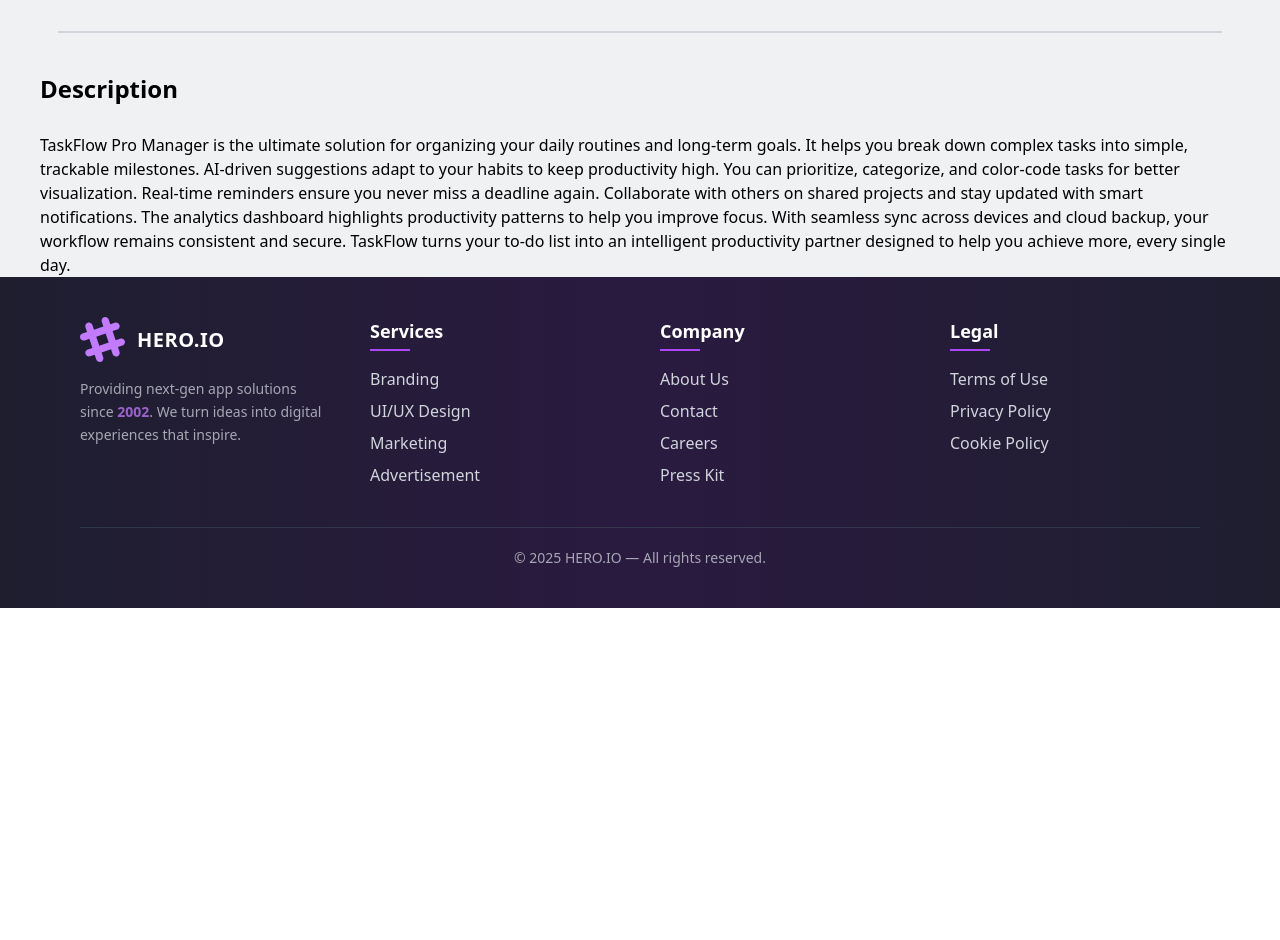
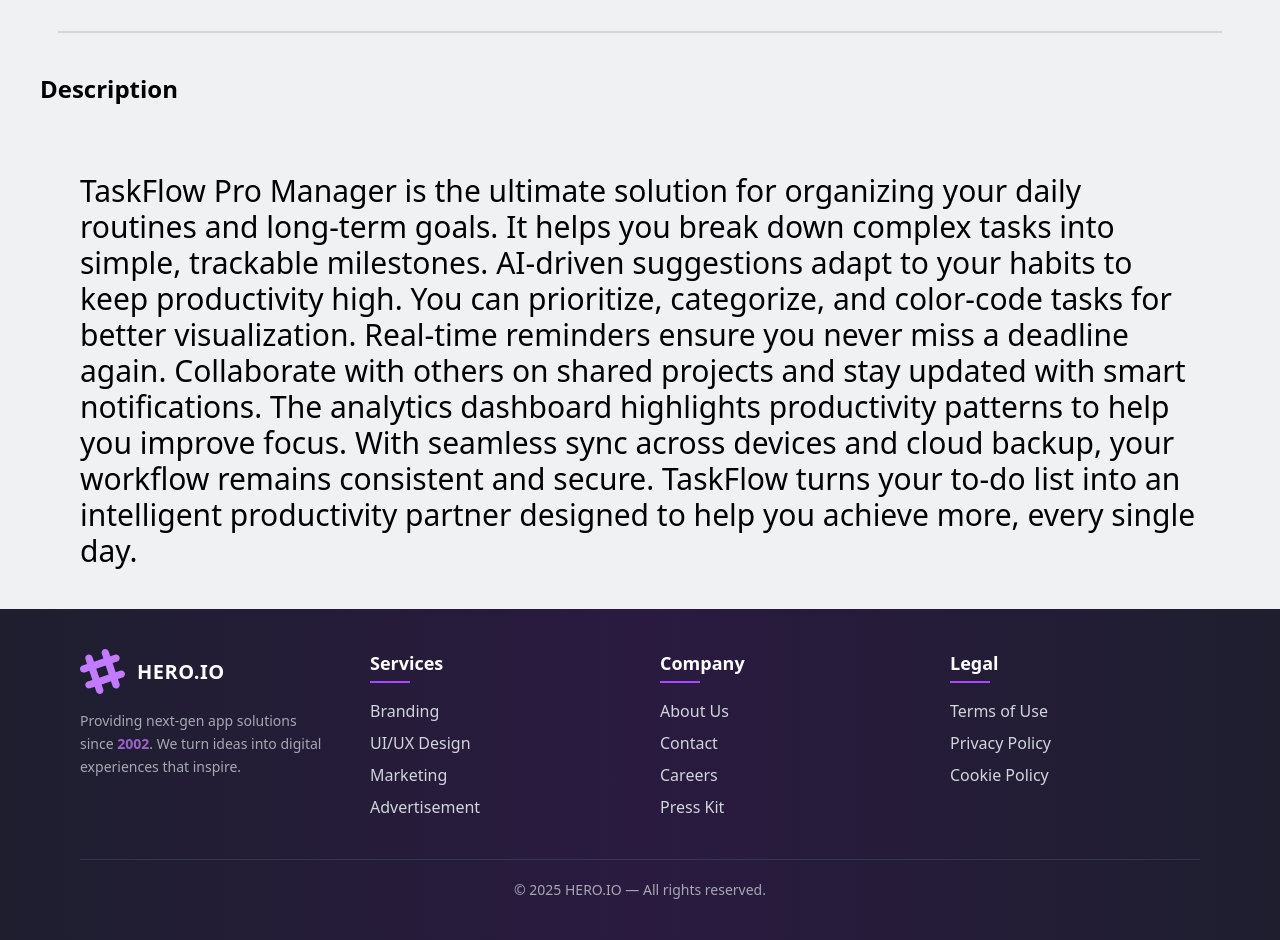
Before and after one commit to TusharChow20/projectHeroIo, a React (Vite) app: page /apps/1 in a window 1280 px wide. Shown: the part 1000-1940 px from the top of the page. Before the commit the page ends 1608 px from the top, so only its background shows below. Built offline with nearby package versions, Linux system fonts and the light colour scheme.

Commit message:
small edit

```diff
--- a/src/Component/AppNotFOund/AppNotFound.jsx
+++ b/src/Component/AppNotFOund/AppNotFound.jsx
@@ -3,7 +3,7 @@ import image from "../../assets/App-Error.png";
 import { Link } from "react-router-dom";
 const AppNotFound = () => {
   return (
-    <div className="flex flex-col justify-center items-center h-[calc(100vh-275px)]">
+    <div className="flex flex-col justify-center items-center h-[calc(100vh-408px)]">
       <img src={image} alt="" />
       <Link to={"/"}>
         <button className="btn bg-purple-500 border-0 mt-4 text-white p-4 text-xl">
--- a/src/Component/Loading/Loading.jsx
+++ b/src/Component/Loading/Loading.jsx
@@ -2,7 +2,7 @@ import React from "react";
 
 const Loading = () => {
   return (
-    <div className="flex justify-center items-center h-[calc(100vh-275px)]">
+    <div className="flex justify-center items-center h-[calc(100vh-416px)]">
       <h1 className="text-5xl flex">
         L
         <span className="animate-spin">
--- a/src/Pages/Apps.jsx/AppDetails.jsx
+++ b/src/Pages/Apps.jsx/AppDetails.jsx
@@ -91,7 +91,7 @@ const AppDetails = () => {
 
       <div className="mt-10 px-2 md:px-10">
         <h1 className="text-2xl font-bold">Description</h1>
-        <p className="mt-7">{description}</p>
+        <p className="mt-7 md:text-3xl md:p-10">{description}</p>
       </div>
       <ToastContainer />
     </div>
--- a/src/Pages/Apps.jsx/SearchHandle.jsx
+++ b/src/Pages/Apps.jsx/SearchHandle.jsx
@@ -5,7 +5,7 @@ import appnotfoundImg from "../../assets/App-Error.png";
 
 const SearchHandle = () => {
   return (
-    <div className="flex flex-col justify-center items-center md:h-[calc(100vh-580px)] ">
+    <div className="flex flex-col justify-center items-center md:h-[calc(100vh-416px)] ">
       <img src={appnotfoundImg} alt="App Not Found" />
       <h1 className="md:text-6xl font-bold text-gray-500">No Apps Found</h1>
       <Link to="/apps" reloadDocument>
--- a/src/RootLayOut/RootLayOut.jsx
+++ b/src/RootLayOut/RootLayOut.jsx
@@ -16,7 +16,7 @@ const RootLayOut = () => {
       {navigation?.state === "loading" ? (
         <Loading></Loading>
       ) : (
-        <main className="min-h-[calc(100vh-275px)] bg-[#6273821A]">
+        <main className="min-h-[calc(100vh-416px)] bg-[#6273821A]">
           <Outlet></Outlet>
         </main>
       )}
```
Also changed, not shown: 1 other file (tests, documents, lock files or other folders).
